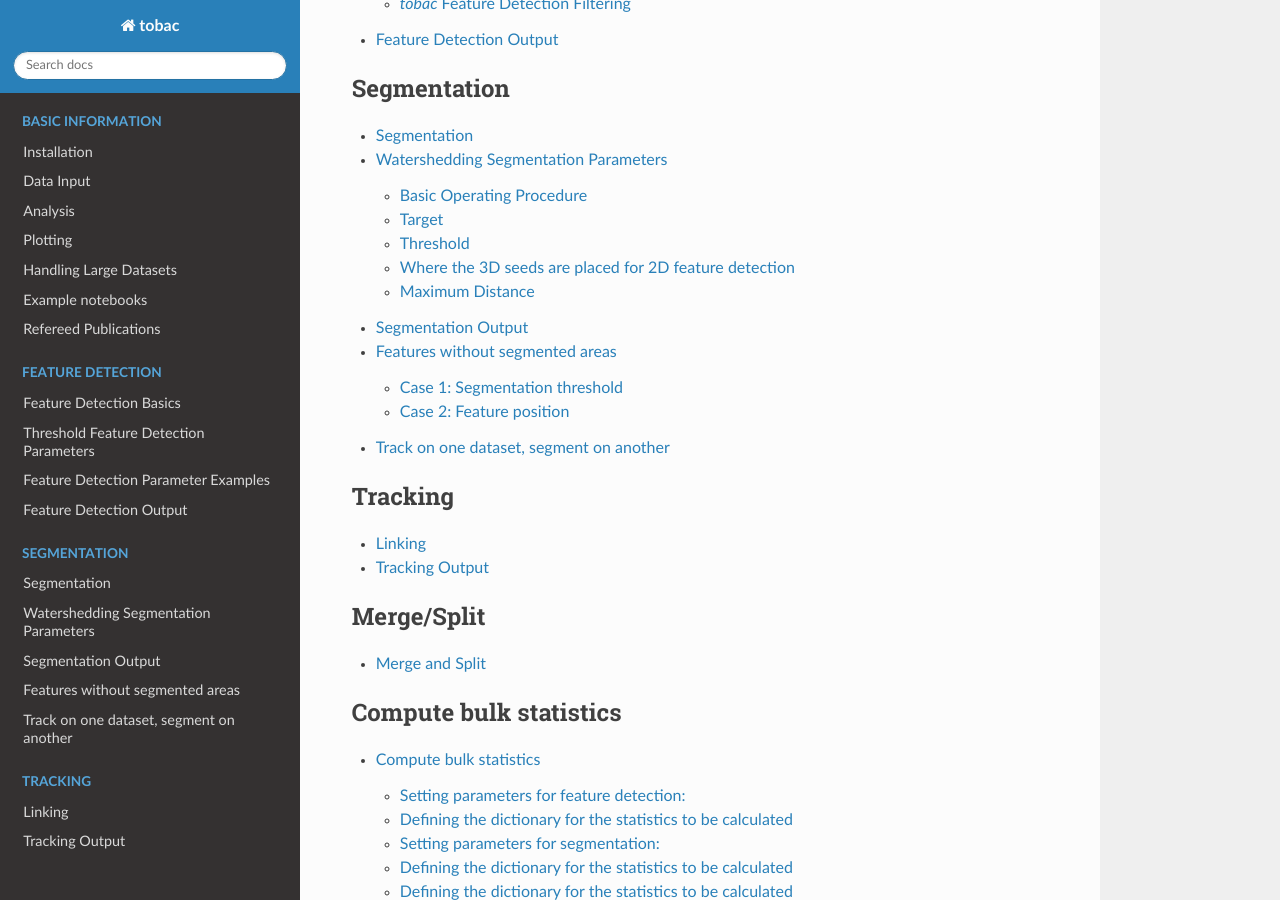
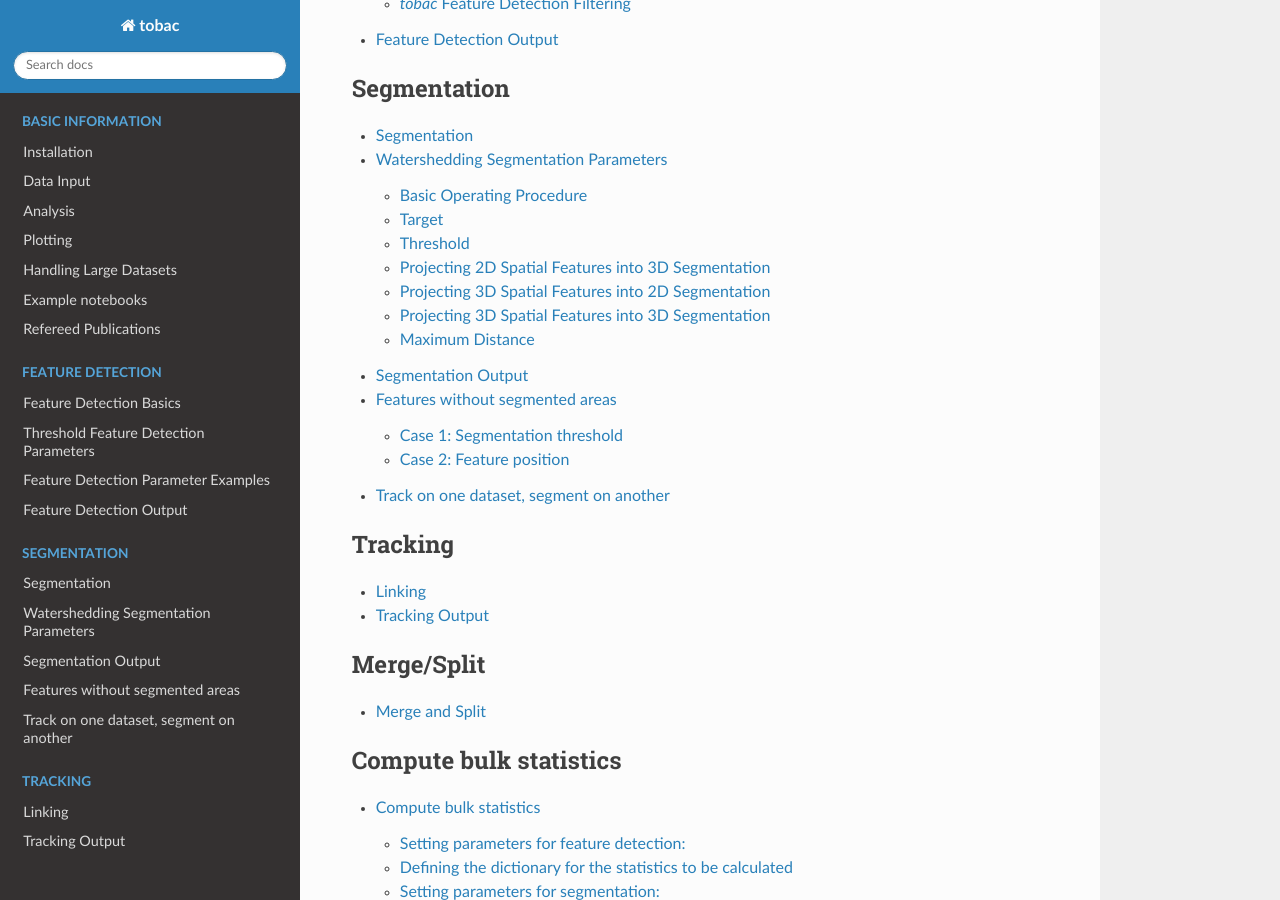
Before and after one commit to tobac-project/tobac, a Sphinx documentation site: the page built from doc/index.rst, in a window 1280 px wide and 900 px high, scrolled down 1779 px. Built offline with Sphinx 7.4.7 and the Read the Docs theme 2.0.0, drawn with Linux system fonts in a browser that asks for light colours; formulas are drawn with MathJax 3; some of the changed lines change nothing that is shown.

Commit message:
Add updates to segmentation parameter docs

```diff
--- a/doc/segmentation_parameters.rst
+++ b/doc/segmentation_parameters.rst
@@ -12,7 +12,7 @@
 
 Note that you can run the watershedding segmentation algorithm on any variable that shares a grid with the variable detected in the feature detection step. It is not required that the variable used in feature detection be the same as the one in segmentation (e.g., you can detect updraft features and then run segmentation on total condensate).
 
-Segmentation can be run on 2D or 3D input data, but segmentation on 3D data using a 2D feature detection field requires careful consideration of where the vertical seeding will occur (see `Level`_).
+Segmentation can be run on 2D or 3D input data and with 2D or 3D feature detection output, but segmentation on 3D data using a 2D feature detection field requires careful consideration of where the vertical seeding will occur (see `Level`_).
 
 .. _Target:
 
@@ -31,12 +31,36 @@
 
 .. _Level:
 
-======================================================
-Where the 3D seeds are placed for 2D feature detection
-======================================================
+===================================================
+Projecting 2D Spatial Features into 3D Segmentation
+===================================================
 When running feature detection on a 2D dataset and then using these detected features to segment data in 3D, there is clearly no information on where to put the seeds in the vertical. This is currently controlled by the :code:`level` parameter. By default, this parameter is :code:`None`, which seeds the full column at every 2D detected feature point. As *tobac* does not run a continuity check, this can result in undesired behavior, such as clouds in multiple layers being detected as one large object.
 
 :code:`level` can also be set to a `slice <https://docs.python.org/3/c-api/slice.html>`, which determines where in the vertical dimension (see `Vertical Coordinate`_) the features are seeded from. Note that :code:`level` operates in *array* coordinates rather than physical coordinates.
+
+
+.. _seg_2d_feature_3d:
+
+===================================================
+Projecting 3D Spatial Features into 2D Segmentation
+===================================================
+When running feature detection on a 3D dataset and then using these detected features to segment data in 2D, the vertical coordinate is ignored. In case of vertically overlapping features, the larger :code:`Feature` value is currently seeded.
+
+
+.. _seg_3d_feature_3d:
+
+===================================================
+Projecting 3D Spatial Features into 3D Segmentation
+===================================================
+When running feature detection on a 3D dataset and then using these detected features to segment data in 3D, there are currently two options for determining how to seed the watershedding algorithm: *column* seeding (set by :code:`seed_3D_flag='column'`) and *box* seeding (set by :code:`seed_3D_flag='box'`). We generally recommend *box* seeding when running feature detection and segmentation in 3D.
+
+**Column** seeding (:code:`seed_3D_flag='column'`) works by setting seed markers throughout some or all of the vertical column at all detected feature centroids (i.e., one column per feature detected). While the default behavior is to seed throughout the full vertical column, the vertical extent of the seeds can be set by passing a `slice <https://docs.python.org/3/c-api/slice.html>` into the :code:`level` parameter. Note that :code:`level` operates in *array* coordinates rather than physical coordinates.
+
+**Box** seeding (:code:`seed_3D_flag='box'`) sets a cube or rectangular seed markers around the detected feature in 3D space. The marker size is user defined (in array coordinates) by :code:`seed_3D_size` as either an integer (for a cube) or a tuple of :code:`(int, int, int)`, ordered :code:`(vertical, hdim_1, hdim_2)`. Note that :code:`seed_3D_size` must be odd number to avoid the box becoming biased to one side. If two seed boxes overlap, the seeded area is marked with the closest feature centroid.
+
+	.. image:: images/box_vs_column_seeding.png
+            :width: 500 px
+
 
 .. _Max Distance:
 
```
